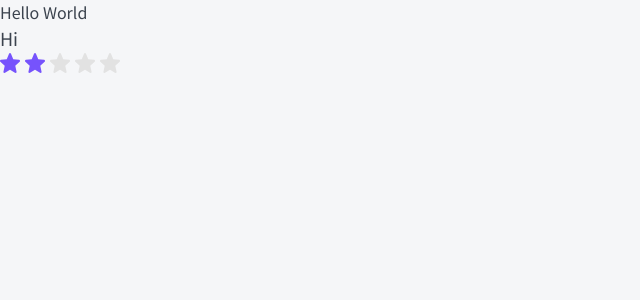
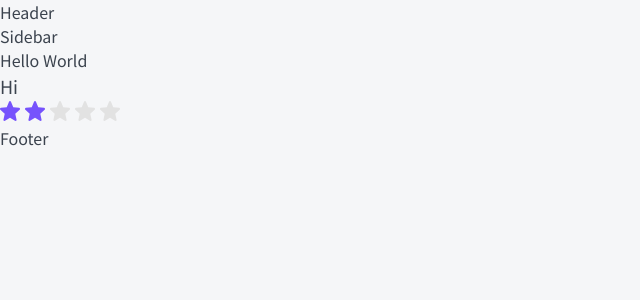
Before and after one commit to a-velesov/rating-app-frontend, a Next.js app: page / in a window 1280 px wide. Shown: the top 300 px of the page, without its empty margins (0-640 px from the left). Built offline with nearby package versions, Linux system fonts and the light colour scheme.

Commit message:
add HOC Layout

```diff
--- /dev/null
+++ b/layout/Layout.props.ts
@@ -0,0 +1,5 @@
+import {ReactNode} from "react";
+
+export interface LayoutProps {
+    children: ReactNode;
+}
--- /dev/null
+++ b/layout/Layout.tsx
@@ -0,0 +1,28 @@
+import {LayoutProps} from "./Layout.props";
+import {Header} from "./header/Header";
+import {Footer} from "./footer/Footer";
+import {Sidebar} from "./sidibar/Sidebar";
+import {FunctionComponent} from "react";
+
+const Layout = ({children}: LayoutProps): JSX.Element => {
+    return <>
+        <Header />
+        <div>
+            <Sidebar />
+            <div>
+                {children}
+            </div>
+        </div>
+        <Footer />
+    </>;
+};
+
+export const withLayout = <T extends Record<string, unknown>> (Component: FunctionComponent<T>) => {
+    return function withLayoutComponent (props: T): JSX.Element {
+        return (
+            <Layout>
+                <Component {...props} />
+            </Layout>
+        );
+    };
+};
--- /dev/null
+++ b/layout/footer/Footer.props.ts
@@ -0,0 +1,4 @@
+import {DetailedHTMLProps, HTMLAttributes} from "react";
+
+export interface FooterProps extends DetailedHTMLProps<HTMLAttributes<HTMLDivElement>, HTMLDivElement> {
+}
--- /dev/null
+++ b/layout/footer/Footer.tsx
@@ -0,0 +1,9 @@
+import {FooterProps} from "./Footer.props";
+
+export const Footer = ({...props}: FooterProps): JSX.Element => {
+    return <>
+        <div {...props}>
+            Footer
+        </div>
+    </>;
+};
--- /dev/null
+++ b/layout/header/Header.props.ts
@@ -0,0 +1,4 @@
+import {DetailedHTMLProps, HTMLAttributes} from "react";
+
+export interface HeaderProps extends DetailedHTMLProps<HTMLAttributes<HTMLDivElement>, HTMLDivElement> {
+}
--- /dev/null
+++ b/layout/header/Header.tsx
@@ -0,0 +1,9 @@
+import {HeaderProps} from "./Header.props";
+
+export const Header = ({...props}: HeaderProps): JSX.Element => {
+    return <>
+        <div {...props}>
+            Header
+        </div>
+    </>;
+};
--- /dev/null
+++ b/layout/sidibar/Sidebar.props.ts
@@ -0,0 +1,4 @@
+import {DetailedHTMLProps, HTMLAttributes} from "react";
+
+export interface SidebarProps extends DetailedHTMLProps<HTMLAttributes<HTMLDivElement>, HTMLDivElement> {
+}
--- /dev/null
+++ b/layout/sidibar/Sidebar.tsx
@@ -0,0 +1,9 @@
+import {SidebarProps} from "./Sidebar.props";
+
+export const Sidebar = ({...props}: SidebarProps): JSX.Element => {
+    return <>
+        <div {...props}>
+            Sidebar
+        </div>
+    </>;
+};
--- a/pages/index.tsx
+++ b/pages/index.tsx
@@ -1,15 +1,18 @@
 import {Paragraph, Rating} from "../components";
 import {useState} from "react";
+import {withLayout} from "../layout/Layout";
 
-export default function Home(): JSX.Element {
+function Home(): JSX.Element {
     const [rating, setRating] = useState(2);
     return (
-    <div>
+        <>
             Hello World
             <Paragraph size="l">
                 Hi
             </Paragraph>
             <Rating rating={rating} setRating={setRating} isEditable={true} />
-    </div>
+        </>
     );
 }
+
+export default withLayout(Home);
```
Lines whose indentation alone changed are shown as unchanged.
